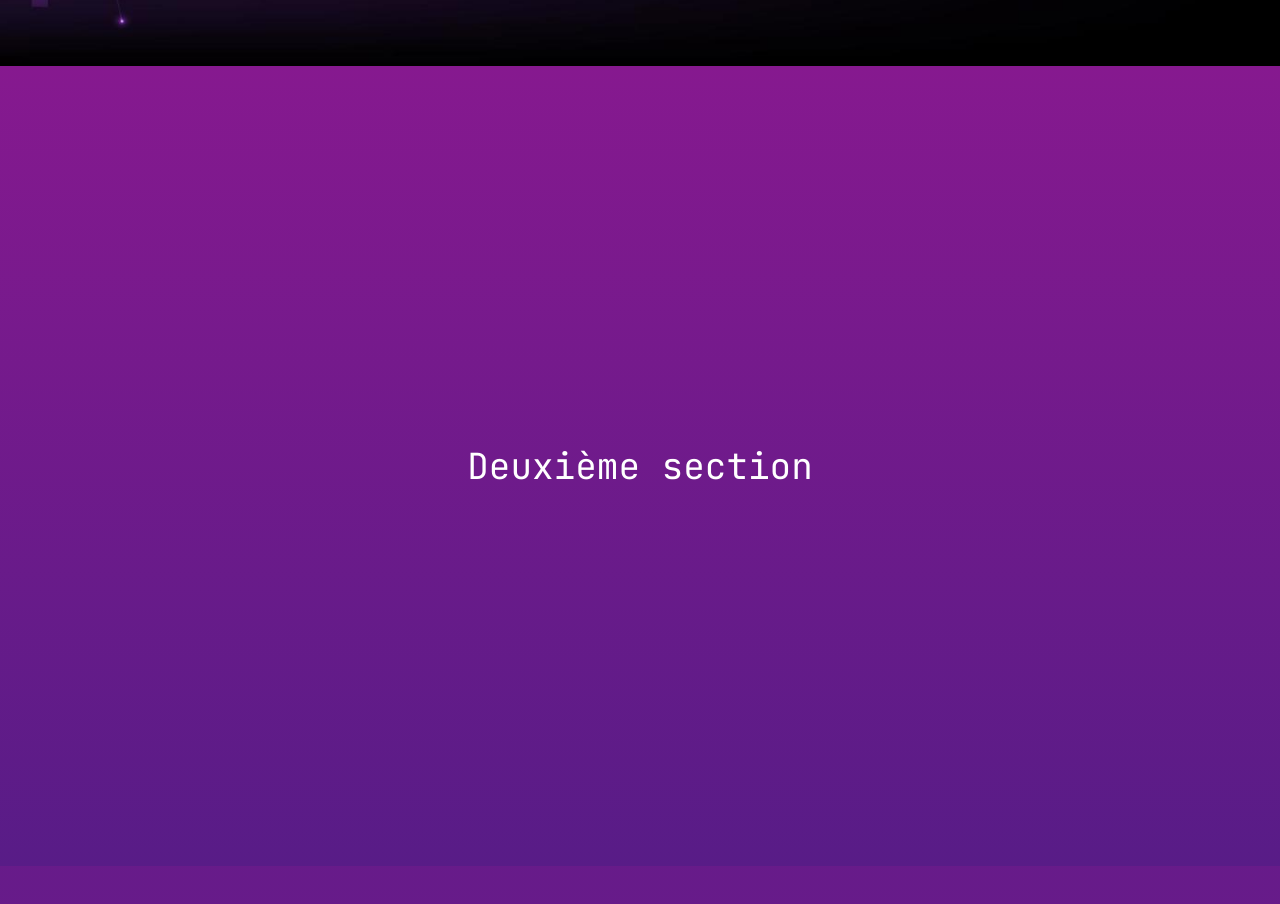
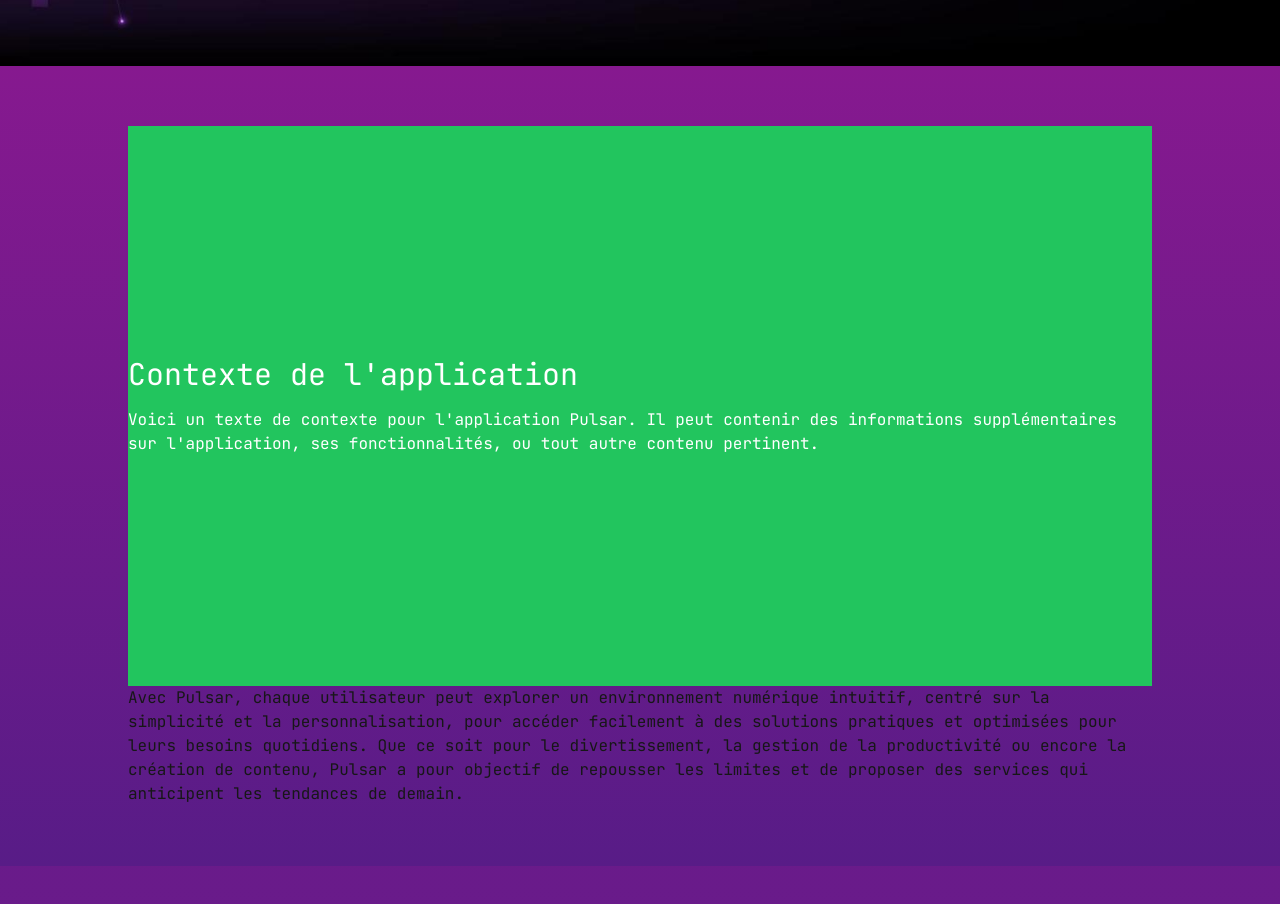
Before and after one commit to Pulsar-Ydays/Landing_Pulsar, a Next.js app: page / in a window 1280 px wide. Shown: the part 800-1704 px from the top of the page. Built offline with nearby package versions, Linux system fonts and the light colour scheme.

Commit message:
v0 finished || without real data

```diff
--- a/src/app/components/Context.js
+++ b/src/app/components/Context.js
@@ -1,5 +1,30 @@
 const Context = () => {
-  return <div>test</div>;
+  return (
+    <>
+      <div className="w-[80%] h-[70vh] bg-green-500 flex items-center justify-center mx-auto">
+        <div className="text-white">
+          <h2 className="text-3xl">Contexte de l'application</h2>
+          <p className="mt-4">
+            Voici un texte de contexte pour l'application Pulsar. Il peut
+            contenir des informations supplémentaires sur l'application, ses
+            fonctionnalités, ou tout autre contenu pertinent.
+          </p>
+        </div>
+      </div>
+      <div className="w-[80%] h-[15vh] flex items-center justify-center mx-auto">
+        {" "}
+        <h1>
+          Avec Pulsar, chaque utilisateur peut explorer un environnement
+          numérique intuitif, centré sur la simplicité et la personnalisation,
+          pour accéder facilement à des solutions pratiques et optimisées pour
+          leurs besoins quotidiens. Que ce soit pour le divertissement, la
+          gestion de la productivité ou encore la création de contenu, Pulsar a
+          pour objectif de repousser les limites et de proposer des services qui
+          anticipent les tendances de demain.
+        </h1>
+      </div>
+    </>
+  );
 };
 
 export default Context;
--- /dev/null
+++ b/src/app/components/Objectif.js
@@ -0,0 +1,44 @@
+import Footer from "./Footer";
+
+const Objectif = () => {
+  return (
+    <div className="w-[70%] mx-auto flex flex-col items-center space-y-6">
+      {/* Div du haut avec deux sections gauche et droite */}
+      <div className="flex w-full justify-between space-x-4">
+        {/* Div hautgauche */}
+        <div className="flex-1 p-6 border-4 border-purple-500 rounded-lg shadow-md h-[300px]">
+          <h2 className="text-xl font-semibold">Section Gauche</h2>
+          <p className="mt-2 text-gray-700">
+            Lorem ipsum dolor sit amet, consectetur adipiscing elit. Nulla
+            efficitur quam ut augue malesuada, in interdum purus auctor.
+          </p>
+        </div>
+
+        {/* Div hautdroit */}
+        <div className="flex-1 p-6 border-4 border-green-500 rounded-lg shadow-md h-[300px]">
+          <h2 className="text-xl font-semibold">Section Droite</h2>
+          <p className="mt-2 text-gray-700">
+            Lorem ipsum dolor sit amet, consectetur adipiscing elit. Nulla
+            efficitur quam ut augue malesuada, in interdum purus auctor. Lorem
+            ipsum dolor sit amet, consectetur adipiscing elit. Nulla efficitur
+            quam ut augue malesuada, in interdum purus auctor. Lorem ipsum dolor
+            sit amet, consectetur adipiscing elit. Nulla efficitur quam ut augue
+            malesuada, in interdum purus auctor.
+          </p>
+        </div>
+      </div>
+
+      {/* Div du bas centrée */}
+      <div className="w-full p-6 border-4 border-blue-500 rounded-lg shadow-md h-[300px]">
+        <h2 className="text-xl font-semibold">Section Bas</h2>
+        <p className="mt-2 text-gray-700">
+          Lorem ipsum dolor sit amet, consectetur adipiscing elit. Nulla
+          efficitur quam ut augue malesuada, in interdum purus auctor.
+        </p>
+      </div>
+      <Footer />
+    </div>
+  );
+};
+
+export default Objectif;
--- a/src/app/page.js
+++ b/src/app/page.js
@@ -3,6 +3,7 @@
 import Image from "next/image";
 import Hero from "./components/Hero";
 import Context from "./components/Context";
+import Objectif from "./components/Objectif";
 import { useEffect } from "react";
 import LocomotiveScroll from "locomotive-scroll";
 import "locomotive-scroll/dist/locomotive-scroll.css"; // Chemin correct pour le CSS
@@ -49,14 +50,13 @@
           </div>
         </section>
         <section data-scroll-section>
-          <div className="min-h-screen flex items-center justify-center bg-gradient-to-t from-purple-900 to-fuchsia-800">
-            <h1 className="text-4xl text-white">Deuxième section</h1>
-            {/* <Context /> */}
+          <div className="min-h-screen flex flex-col items-center justify-center bg-gradient-to-t from-purple-900 to-fuchsia-800">
+            <Context />
           </div>
         </section>
         <section data-scroll-section>
           <div className="min-h-screen flex items-center justify-center bg-gradient-to-b from-purple-900 to-purple-100  ">
-            <h1 className="text-4xl text-white">Troisième section</h1>
+            <Objectif />
           </div>
         </section>
       </div>
```
